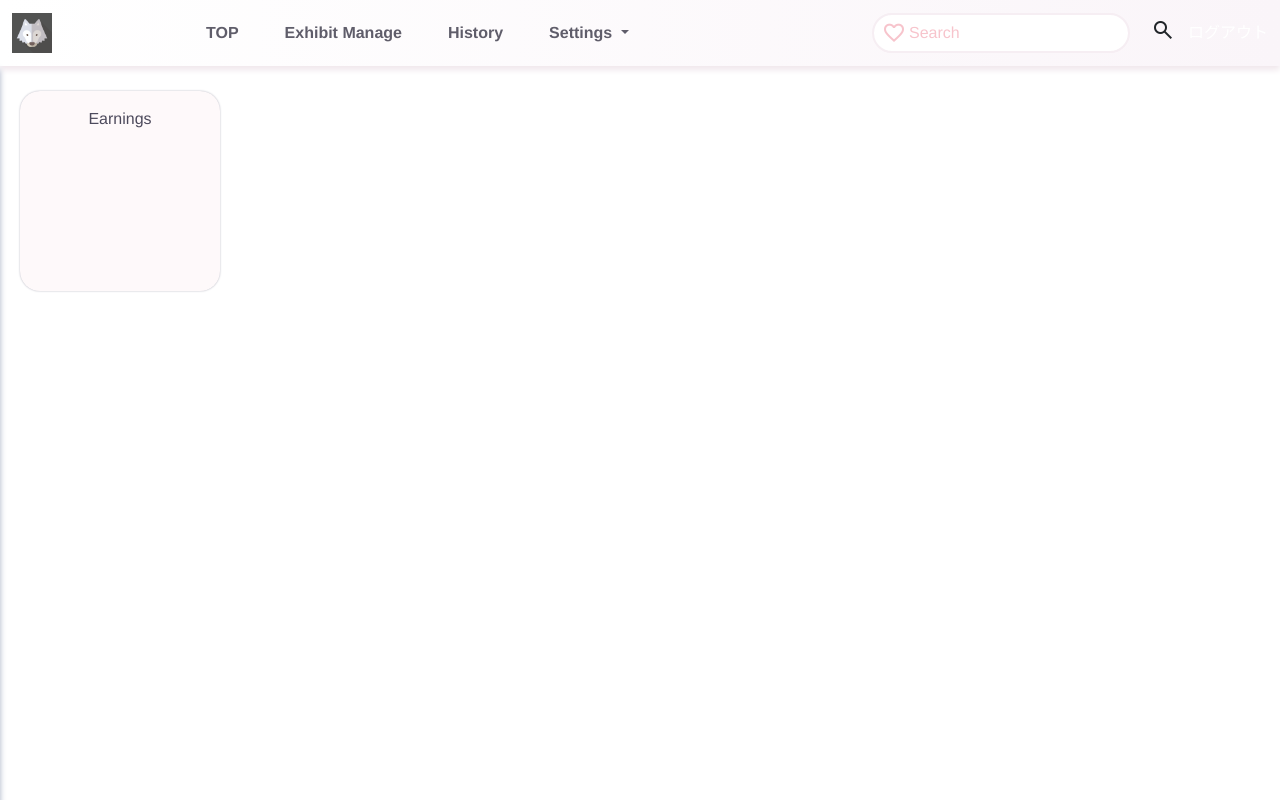
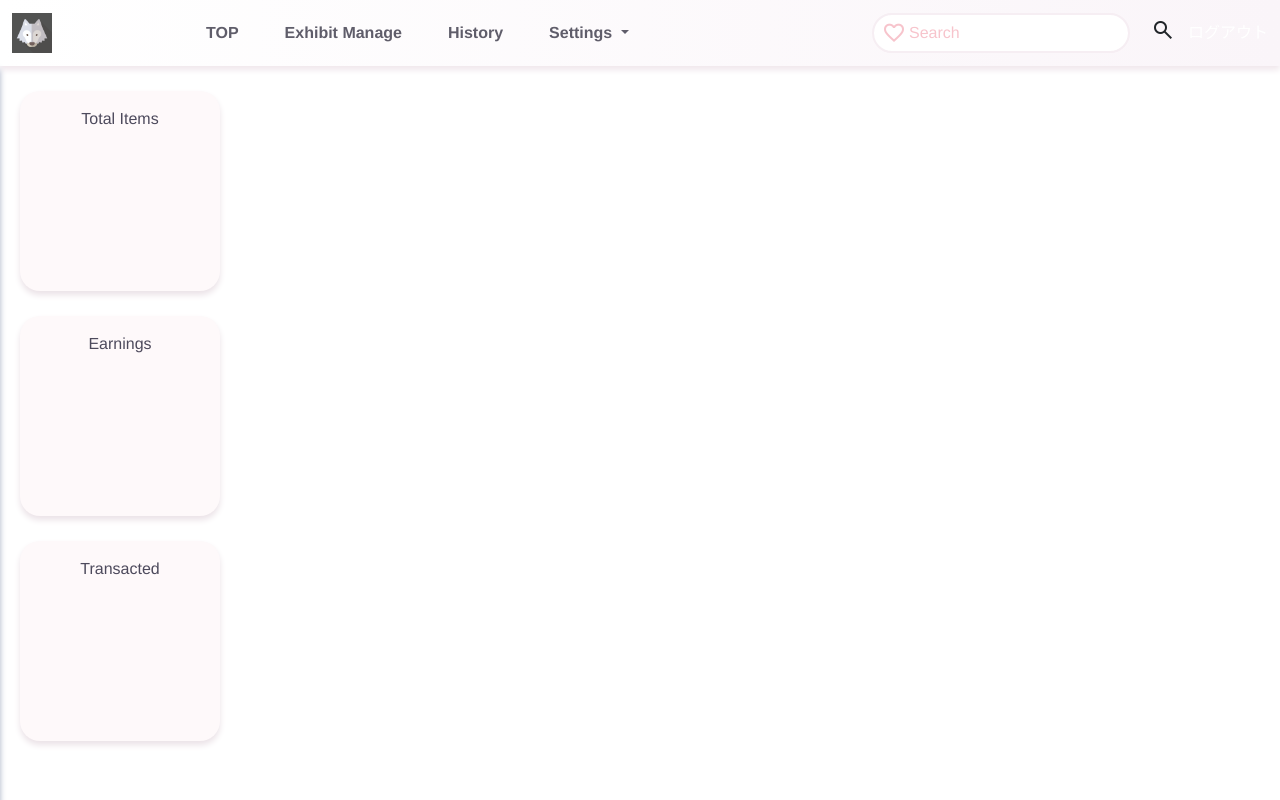
Before and after one commit to SAZO54/furimaHub-fronted, a Vue app: page / in a window 1280 px wide. Built offline with nearby package versions, Linux system fonts and the light colour scheme.

Commit message:
Card作成 part2

```diff
--- /dev/null
+++ b/src/components/Base/CardItem.vue
@@ -0,0 +1,57 @@
+<script setup>
+  // import { ref } from 'vue';
+import { defineProps } from 'vue';
+
+const props = defineProps({
+  title: String
+});
+
+  // const isFavorited = ref(false);
+
+  // function toggleFavorite() {
+  //   isFavorited.value = !isFavorited.value;
+  // }
+</script>
+
+<template>
+  <div class="card component-card">
+    <div class="card-body">
+      <div class="card-top-icons">
+        <i class="bi bi-cloud"></i>
+        <i class="bi bi-heart" :class="{'active': isFavorited}"></i>
+      </div>
+      <div class="progress-circle">
+        <!-- 円形のプログレスバーをここに実装する必要があります。 -->
+        <!-- Bootstrapはデフォルトで円形のプログレスバーを提供していないので、カスタムCSSかライブラリが必要です。 -->
+      </div>
+      <div class="card-text">{{ props.title }}</div>
+    </div>
+  </div>
+</template>
+
+<style scoped>
+.card {
+  width: 200px;
+  height: 200px;
+  margin-left: 20px;
+  margin-top: 25px;
+  box-shadow: 0 4px 6px #EBE2E7;
+}
+
+.card-text {
+  color: #4D4A5C;
+}
+
+.component-card {
+  background-color: #FEF9FA;
+  border-radius: 20px;
+  color: #D06179;
+  border: #FEF9FA;
+}
+
+.bi-heart.active {
+  color: #E83E8C;
+}
+
+/* アイコンとプログレスサークルを配置するための追加スタイル */
+</style>
--- a/src/components/TOP.vue
+++ b/src/components/TOP.vue
@@ -1,20 +1,5 @@
-<template>
-  <div class="card component-card">
-    <div class="card-body">
-      <div class="card-top-icons">
-        <i class="bi bi-cloud"></i>
-        <i class="bi bi-heart" :class="{'active': isFavorited}"></i>
-      </div>
-      <div class="progress-circle">
-        <!-- 円形のプログレスバーをここに実装する必要があります。 -->
-        <!-- Bootstrapはデフォルトで円形のプログレスバーを提供していないので、カスタムCSSかライブラリが必要です。 -->
-      </div>
-      <div class="card-text">Earnings</div>
-    </div>
-  </div>
-</template>
-
 <script setup>
+import CardItem from './Base/CardItem.vue';
     // import { ref } from 'vue';
 
     // const isFavorited = ref(false);
@@ -24,13 +9,19 @@
     // }
 </script>
 
+<template>
+  <CardItem title="Total Items"/>
+  <CardItem title="Earnings"/>
+  <CardItem title="Transacted"/>
+</template>
+
 <style scoped>
   .card {
     width: 200px;
     height: 200px;
     margin-left: 20px;
     margin-top: 25px;
-    box-shadow:0 0 2px 0 #B0B0BC;
+    box-shadow: 0 4px 6px #EBE2E7;
   }
 
   .card-text {
```
Lines whose indentation alone changed are shown as unchanged.
